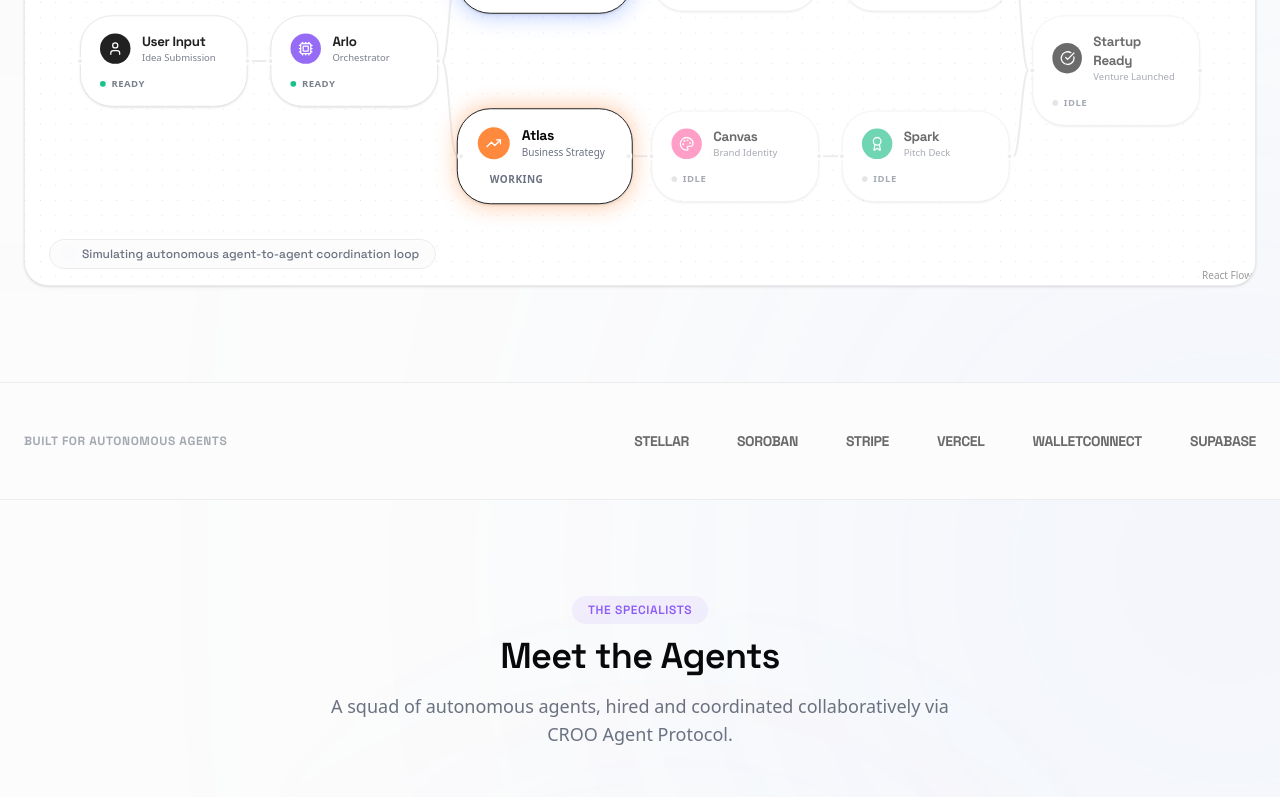
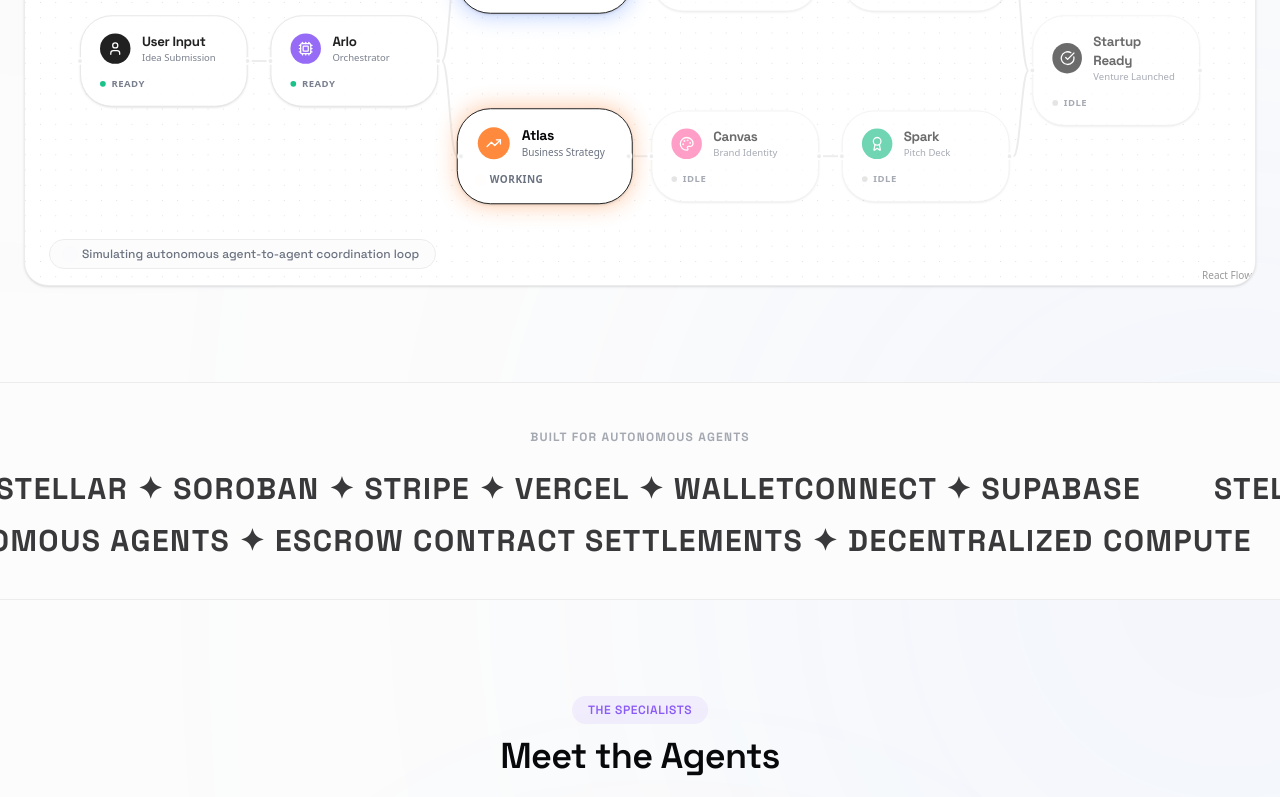
Before and after one commit to Olamidepy/Arlo, a Next.js app: page / in a window 1280 px wide. Shown: the part 902-1699 px from the top of the page. Built offline with nearby package versions, Linux system fonts and the light colour scheme.

Commit message:
feat: implement landing page with interactive agent canvas and scroll velocity banner

```diff
--- a/src/app/page.tsx
+++ b/src/app/page.tsx
@@ -11,6 +11,7 @@
 import Timeline from '@/components/landing/Timeline';
 import Faq from '@/components/landing/Faq';
 import { useArloStore } from '@/lib/store';
+import ScrollVelocity from '@/components/landing/ScrollVelocity';
 
 // Import AgentCanvas dynamically to disable SSR (as it requires browser APIs for React Flow canvas)
 const AgentCanvas = dynamic(() => import('@/components/landing/AgentCanvas'), { ssr: false });
@@ -125,21 +126,22 @@
         </motion.div>
       </section>
 
-      {/* Trusted By Logos */}
-      <section className="py-12 border-y border-[#ECECEC] bg-[#FCFCFC] z-10 relative overflow-hidden">
-        <div className="max-w-7xl mx-auto px-6 flex flex-col sm:flex-row items-center justify-between gap-6 opacity-60">
-          <span className="text-xs uppercase font-bold tracking-wider text-[#6B7280] font-display">
+      {/* Trusted By Logos Scroll Velocity Banner */}
+      <section className="py-10 border-y border-[#ECECEC] bg-[#FCFCFC] z-10 relative overflow-hidden">
+        <div className="max-w-7xl mx-auto px-6 mb-6 opacity-60 text-center">
+          <span className="text-xs uppercase font-bold tracking-widest text-[#6B7280] font-display">
             Built for Autonomous Agents
           </span>
-          <div className="flex flex-wrap items-center gap-8 sm:gap-12 text-sm font-bold tracking-tight text-[#09090B] font-display">
-            <span>STELLAR</span>
-            <span>SOROBAN</span>
-            <span>STRIPE</span>
-            <span>VERCEL</span>
-            <span>WALLETCONNECT</span>
-            <span>SUPABASE</span>
-          </div>
         </div>
+        <ScrollVelocity
+          texts={[
+            "STELLAR  ✦  SOROBAN  ✦  STRIPE  ✦  VERCEL  ✦  WALLETCONNECT  ✦  SUPABASE",
+            "AUTONOMOUS AGENTS  ✦  ESCROW CONTRACT SETTLEMENTS  ✦  DECENTRALIZED COMPUTE"
+          ]}
+          velocity={50}
+          className="text-2xl md:text-3xl font-extrabold uppercase tracking-wider text-[#09090B] font-display opacity-80"
+          numCopies={3}
+        />
       </section>
 
       {/* Meet the Agents grid */}
--- /dev/null
+++ b/src/components/landing/ScrollVelocity.tsx
@@ -0,0 +1,180 @@
+import React, { useRef, useLayoutEffect, useState } from 'react';
+import {
+  motion,
+  useScroll,
+  useSpring,
+  useTransform,
+  useMotionValue,
+  useVelocity,
+  useAnimationFrame
+} from 'framer-motion';
+
+interface VelocityMapping {
+  input: [number, number];
+  output: [number, number];
+}
+
+interface VelocityTextProps {
+  children: React.ReactNode;
+  baseVelocity: number;
+  scrollContainerRef?: React.RefObject<HTMLElement>;
+  className?: string;
+  damping?: number;
+  stiffness?: number;
+  numCopies?: number;
+  velocityMapping?: VelocityMapping;
+  parallaxClassName?: string;
+  scrollerClassName?: string;
+  parallaxStyle?: React.CSSProperties;
+  scrollerStyle?: React.CSSProperties;
+}
+
+interface ScrollVelocityProps {
+  scrollContainerRef?: React.RefObject<HTMLElement>;
+  texts: React.ReactNode[];
+  velocity?: number;
+  className?: string;
+  damping?: number;
+  stiffness?: number;
+  numCopies?: number;
+  velocityMapping?: VelocityMapping;
+  parallaxClassName?: string;
+  scrollerClassName?: string;
+  parallaxStyle?: React.CSSProperties;
+  scrollerStyle?: React.CSSProperties;
+}
+
+function useElementWidth<T extends HTMLElement>(ref: React.RefObject<T | null>): number {
+  const [width, setWidth] = useState(0);
+
+  useLayoutEffect(() => {
+    function updateWidth() {
+      if (ref.current) {
+        setWidth(ref.current.offsetWidth);
+      }
+    }
+    updateWidth();
+    window.addEventListener('resize', updateWidth);
+    return () => window.removeEventListener('resize', updateWidth);
+  }, [ref]);
+
+  return width;
+}
+
+export const ScrollVelocity: React.FC<ScrollVelocityProps> = ({
+  scrollContainerRef,
+  texts = [],
+  velocity = 100,
+  className = '',
+  damping = 50,
+  stiffness = 400,
+  numCopies = 6,
+  velocityMapping = { input: [0, 1000], output: [0, 5] },
+  parallaxClassName = '',
+  scrollerClassName = '',
+  parallaxStyle,
+  scrollerStyle
+}) => {
+  function VelocityText({
+    children,
+    baseVelocity = velocity,
+    scrollContainerRef,
+    className = '',
+    damping,
+    stiffness,
+    numCopies,
+    velocityMapping,
+    parallaxClassName,
+    scrollerClassName,
+    parallaxStyle,
+    scrollerStyle
+  }: VelocityTextProps) {
+    const baseX = useMotionValue(0);
+    const scrollOptions = scrollContainerRef ? { container: scrollContainerRef } : {};
+    const { scrollY } = useScroll(scrollOptions);
+    const scrollVelocity = useVelocity(scrollY);
+    const smoothVelocity = useSpring(scrollVelocity, {
+      damping: damping ?? 50,
+      stiffness: stiffness ?? 400
+    });
+    const velocityFactor = useTransform(
+      smoothVelocity,
+      velocityMapping?.input || [0, 1000],
+      velocityMapping?.output || [0, 5],
+      { clamp: false }
+    );
+
+    const copyRef = useRef<HTMLSpanElement>(null);
+    const copyWidth = useElementWidth(copyRef);
+
+    function wrap(min: number, max: number, v: number): number {
+      const range = max - min;
+      const mod = (((v - min) % range) + range) % range;
+      return mod + min;
+    }
+
+    const x = useTransform(baseX, v => {
+      if (copyWidth === 0) return '0px';
+      return `${wrap(-copyWidth, 0, v)}px`;
+    });
+
+    const directionFactor = useRef<number>(1);
+    useAnimationFrame((t, delta) => {
+      let moveBy = directionFactor.current * baseVelocity * (delta / 1000);
+
+      if (velocityFactor.get() < 0) {
+        directionFactor.current = -1;
+      } else if (velocityFactor.get() > 0) {
+        directionFactor.current = 1;
+      }
+
+      moveBy += directionFactor.current * moveBy * velocityFactor.get();
+      baseX.set(baseX.get() + moveBy);
+    });
+
+    const spans = [];
+    for (let i = 0; i < (numCopies ?? 6); i++) {
+      spans.push(
+        <span className={`flex-shrink-0 ${className}`} key={i} ref={i === 0 ? copyRef : null}>
+          {children}&nbsp;&nbsp;&nbsp;&nbsp;&nbsp;&nbsp;&nbsp;&nbsp;
+        </span>
+      );
+    }
+
+    return (
+      <div className={`${parallaxClassName} relative overflow-hidden`} style={parallaxStyle}>
+        <motion.div
+          className={`${scrollerClassName} flex whitespace-nowrap text-center font-display tracking-tight`}
+          style={{ x, ...scrollerStyle }}
+        >
+          {spans}
+        </motion.div>
+      </div>
+    );
+  }
+
+  return (
+    <div className="space-y-4">
+      {texts.map((text, index) => (
+        <VelocityText
+          key={index}
+          className={className}
+          baseVelocity={index % 2 !== 0 ? -velocity : velocity}
+          scrollContainerRef={scrollContainerRef}
+          damping={damping}
+          stiffness={stiffness}
+          numCopies={numCopies}
+          velocityMapping={velocityMapping}
+          parallaxClassName={parallaxClassName}
+          scrollerClassName={scrollerClassName}
+          parallaxStyle={parallaxStyle}
+          scrollerStyle={scrollerStyle}
+        >
+          {text}
+        </VelocityText>
+      ))}
+    </div>
+  );
+};
+
+export default ScrollVelocity;
```
